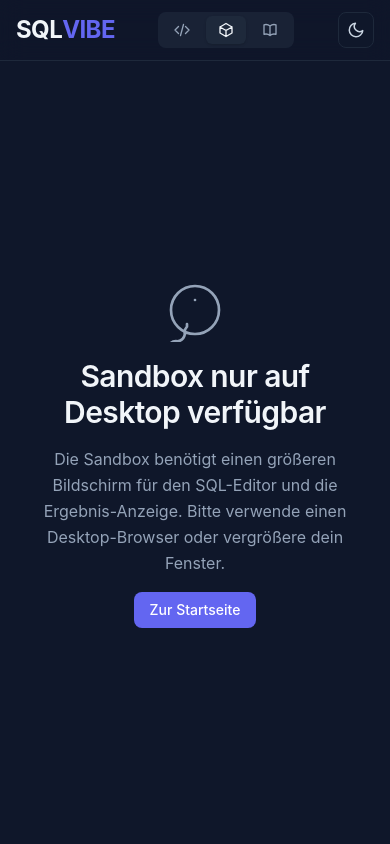
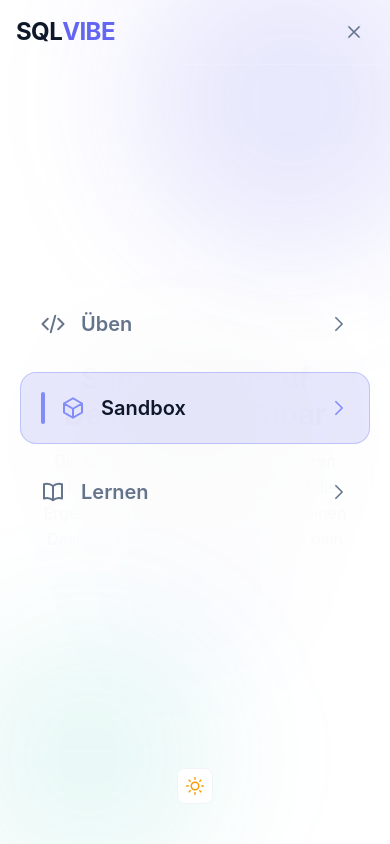
Before and after one commit to srenV/SQL_VIBE, a Next.js app: page /sandbox in a window 390 px wide. Both pictures are taken after a click on the button "Menü öffnen". Shown: the top 844 px of the page. Built offline with nearby package versions, Linux system fonts and the light colour scheme.

Commit message:
feat: add floating animations for mobile menu and implement responsive design enhancements

```diff
--- a/src/app/globals.css
+++ b/src/app/globals.css
@@ -124,6 +124,24 @@
   @keyframes progress-fill {
     0% {
       width: 0%;
+    }
+  }
+
+  @keyframes float-a {
+    0%, 100% {
+      transform: translate(0, 0) scale(1);
+    }
+    50% {
+      transform: translate(-20px, 15px) scale(1.05);
+    }
+  }
+
+  @keyframes float-b {
+    0%, 100% {
+      transform: translate(0, 0) scale(1);
+    }
+    50% {
+      transform: translate(15px, -20px) scale(1.08);
     }
   }
 }
--- a/src/components/header.tsx
+++ b/src/components/header.tsx
@@ -1,8 +1,9 @@
 "use client";
 
-import React from "react";
+import React, { useState, useEffect } from "react";
 import Link from "next/link";
 import { usePathname } from "next/navigation";
+import { motion, AnimatePresence, useReducedMotion } from "framer-motion";
 import { Container } from "@/components/container";
 import { Logo } from "@/components/logo";
 import { ThemeToggle } from "@/components/themeToggle";
@@ -12,7 +13,6 @@
   {
     href: "/lektionen",
     label: "Üben",
-    labelShort: "Üben",
     icon: (
       <svg className="w-4 h-4" fill="none" viewBox="0 0 24 24" stroke="currentColor" strokeWidth={2}>
         <path strokeLinecap="round" strokeLinejoin="round" d="M17.25 6.75 22.5 12l-5.25 5.25m-10.5 0L1.5 12l5.25-5.25m7.5-3-4.5 16.5" />
@@ -22,7 +22,6 @@
   {
     href: "/sandbox",
     label: "Sandbox",
-    labelShort: "Sandbox",
     icon: (
       <svg className="w-4 h-4" fill="none" viewBox="0 0 24 24" stroke="currentColor" strokeWidth={2}>
         <path strokeLinecap="round" strokeLinejoin="round" d="m21 7.5-9-5.25L3 7.5m18 0-9 5.25m9-5.25v9l-9 5.25M3 7.5l9 5.25M3 7.5v9l9 5.25m0-9v9" />
@@ -32,7 +31,6 @@
   {
     href: "/lernen",
     label: "Lernen",
-    labelShort: "Lernen",
     icon: (
       <svg className="w-4 h-4" fill="none" viewBox="0 0 24 24" stroke="currentColor" strokeWidth={2}>
         <path strokeLinecap="round" strokeLinejoin="round" d="M12 6.042A8.967 8.967 0 006 3.75c-1.052 0-2.062.18-3 .512v14.25A8.987 8.987 0 016 18c2.305 0 4.408.867 6 2.292m0-14.25a8.966 8.966 0 016-2.292c1.052 0 2.062.18 3 .512v14.25A8.987 8.987 0 0018 18a8.967 8.967 0 00-6 2.292m0-14.25v14.25" />
@@ -46,26 +44,73 @@
   rightSlot?: React.ReactNode;
 }
 
-export function Header({
-  breadcrumbs,
-  rightSlot,
-}: HeaderProps) {
+export function Header({ breadcrumbs, rightSlot }: HeaderProps) {
   const pathname = usePathname();
+  const [isOpen, setIsOpen] = useState(false);
+  const prefersReduced = useReducedMotion();
 
-  /** Prueft ob ein Tab aktiv ist (exakt oder Sub-Route). */
   const isActive = (href: string) => {
     if (!pathname) return false;
     if (href === "/lektionen") {
-      // Üben-Tab aktiv fuer /lektionen und /lektionen/* und /uebung
       return pathname.startsWith("/lektionen") || pathname.startsWith("/uebung");
     }
     return pathname.startsWith(href);
   };
 
+  useEffect(() => {
+    document.body.style.overflow = isOpen ? "hidden" : "";
+    return () => { document.body.style.overflow = ""; };
+  }, [isOpen]);
+
+  // Circle reveal from hamburger button (top-right)
+  const overlayVariants = {
+    hidden: prefersReduced
+      ? { opacity: 0 }
+      : { clipPath: "circle(0% at calc(100% - 2.5rem) 2rem)" },
+    visible: prefersReduced
+      ? { opacity: 1, transition: { duration: 0.2 } }
+      : {
+          clipPath: "circle(160% at calc(100% - 2.5rem) 2rem)",
+          transition: { duration: 0.5, ease: [0.76, 0, 0.24, 1] },
+        },
+    exit: prefersReduced
+      ? { opacity: 0, transition: { duration: 0.15 } }
+      : {
+          clipPath: "circle(0% at calc(100% - 2.5rem) 2rem)",
+          transition: { duration: 0.35, ease: [0.76, 0, 0.24, 1] },
+        },
+  };
+
+  const getItemVariants = (i: number) => ({
+    hidden: prefersReduced
+      ? { opacity: 0 }
+      : { opacity: 0, filter: "blur(16px)", y: 48, rotateX: -20 },
+    visible: prefersReduced
+      ? { opacity: 1, transition: { duration: 0.2 } }
+      : {
+          opacity: 1,
+          filter: "blur(0px)",
+          y: 0,
+          rotateX: 0,
+          transition: {
+            delay: 0.12 + i * 0.05,
+            duration: 0.45,
+            ease: [0.25, 0.46, 0.45, 0.94],
+          },
+        },
+    exit: prefersReduced
+      ? { opacity: 0, transition: { duration: 0.1 } }
+      : {
+          opacity: 0,
+          filter: "blur(8px)",
+          y: 20,
+          transition: { duration: 0.2, ease: "easeIn" },
+        },
+  });
+
   return (
-    <header
-      className="sticky top-0 z-40 border-b border-surface-dim bg-surface/80 backdrop-blur-md supports-backdrop-filter:bg-surface/60 transition-colors duration-200"
-    >
+    <>
+      <header className="sticky top-0 z-40 border-b border-surface-dim bg-surface/80 backdrop-blur-md supports-backdrop-filter:bg-surface/60 transition-colors duration-200">
         <Container className="flex items-center justify-between gap-4 py-3">
           <div className="flex items-center gap-3 min-w-0">
             <Link href="/" className="shrink-0" aria-label="SQLVIBE Startseite">
@@ -78,8 +123,8 @@
             )}
           </div>
 
-        {/* Tab-Bar Navigation */}
-        <nav className="flex items-center gap-1 rounded-lg bg-surface-dim/70 dark:bg-dark-dim/70 p-1" aria-label="Hauptnavigation">
+          {/* Tab-Bar — Desktop only */}
+          <nav className="hidden sm:flex items-center gap-1 rounded-lg bg-surface-dim/70 dark:bg-dark-dim/70 p-1" aria-label="Hauptnavigation">
             {NAV_TABS.map((tab) => {
               const active = isActive(tab.href);
               return (
@@ -102,9 +147,148 @@
 
           <div className="flex items-center gap-2 shrink-0">
             {rightSlot}
+            <span className="hidden sm:block">
               <ThemeToggle />
+            </span>
+
+            {/* Hamburger Button — Mobile only */}
+            <button
+              className="sm:hidden flex items-center justify-center w-10 h-10 rounded-lg text-ink-muted hover:text-ink hover:bg-surface-dim/60 transition-colors duration-150"
+              onClick={() => setIsOpen((v) => !v)}
+              aria-label={isOpen ? "Menü schließen" : "Menü öffnen"}
+              aria-expanded={isOpen}
+              aria-controls="mobile-menu"
+            >
+              <span className="relative flex flex-col justify-between w-5 h-[14px]">
+                <motion.span
+                  className="block w-full h-0.5 bg-current rounded-full origin-center"
+                  animate={{ rotate: isOpen ? 45 : 0, y: isOpen ? 6 : 0 }}
+                  transition={{ type: "spring", stiffness: 400, damping: 30 }}
+                />
+                <motion.span
+                  className="block w-full h-0.5 bg-current rounded-full"
+                  animate={{ opacity: isOpen ? 0 : 1, scaleX: isOpen ? 0 : 1 }}
+                  transition={{ duration: 0.2, ease: "easeOut" }}
+                />
+                <motion.span
+                  className="block w-full h-0.5 bg-current rounded-full origin-center"
+                  animate={{ rotate: isOpen ? -45 : 0, y: isOpen ? -6 : 0 }}
+                  transition={{ type: "spring", stiffness: 400, damping: 30 }}
+                />
+              </span>
+            </button>
           </div>
         </Container>
       </header>
+
+      {/* Fullscreen Mobile Menu */}
+      <AnimatePresence>
+        {isOpen && (
+          <motion.div
+            id="mobile-menu"
+            className="fixed inset-0 z-50 flex flex-col sm:hidden bg-surface/85 dark:bg-[#080c18]/90 backdrop-blur-3xl"
+            variants={overlayVariants}
+            initial="hidden"
+            animate="visible"
+            exit="exit"
+            role="dialog"
+            aria-modal="true"
+            aria-label="Navigation"
+          >
+            {/* Floating Gradient Orbs */}
+            <div
+              className="absolute top-[-60px] right-[-60px] w-80 h-80 rounded-full bg-primary-500/15 blur-3xl pointer-events-none"
+              style={{ animation: "float-a 9s ease-in-out infinite" }}
+            />
+            <div
+              className="absolute bottom-[-40px] left-[-40px] w-64 h-64 rounded-full bg-accent-500/10 blur-3xl pointer-events-none"
+              style={{ animation: "float-b 11s ease-in-out infinite" }}
+            />
+
+            {/* Header Row */}
+            <div className="relative z-10 flex items-center justify-between px-4 py-3 border-b border-white/10">
+              <Link href="/" onClick={() => setIsOpen(false)} aria-label="SQLVIBE Startseite">
+                <Logo />
+              </Link>
+              <button
+                className="flex items-center justify-center w-10 h-10 rounded-lg text-ink-muted hover:text-ink hover:bg-white/10 transition-colors duration-150"
+                onClick={() => setIsOpen(false)}
+                aria-label="Menü schließen"
+              >
+                <svg className="w-5 h-5" fill="none" viewBox="0 0 24 24" stroke="currentColor" strokeWidth={2}>
+                  <path strokeLinecap="round" strokeLinejoin="round" d="M6 18 18 6M6 6l12 12" />
+                </svg>
+              </button>
+            </div>
+
+            {/* Nav Items */}
+            <nav
+              className="relative z-10 flex flex-col justify-center flex-1 gap-3 px-5 py-8"
+              style={{ perspective: "1000px" }}
+              aria-label="Mobile Navigation"
+            >
+              {NAV_TABS.map((tab, i) => {
+                const active = isActive(tab.href);
+                return (
+                  <motion.div
+                    key={tab.href}
+                    variants={getItemVariants(i)}
+                    initial="hidden"
+                    animate="visible"
+                    exit="exit"
+                  >
+                    <motion.div
+                      whileHover={prefersReduced ? undefined : { scale: 1.02, x: 6 }}
+                      whileTap={prefersReduced ? undefined : { scale: 0.97 }}
+                      transition={{ type: "spring", stiffness: 500, damping: 25 }}
+                    >
+                      <Link
+                        href={tab.href}
+                        onClick={() => setIsOpen(false)}
+                        aria-current={active ? "page" : undefined}
+                        className={`flex items-center gap-4 w-full px-5 rounded-2xl min-h-[72px] border transition-colors duration-150 ${
+                          active
+                            ? "bg-primary-500/15 border-primary-400/40 text-ink"
+                            : "bg-white/5 border-white/10 text-ink-muted hover:text-ink hover:bg-white/10"
+                        }`}
+                      >
+                        {active && (
+                          <span className="w-1 h-8 bg-primary-400 rounded-full shrink-0" aria-hidden="true" />
+                        )}
+                        <span className={`shrink-0 [&_svg]:w-6 [&_svg]:h-6 ${active ? "text-primary-400" : ""}`}>
+                          {tab.icon}
+                        </span>
+                        <span className="text-xl font-semibold flex-1">{tab.label}</span>
+                        <svg
+                          className={`w-5 h-5 shrink-0 ${active ? "text-primary-400" : "text-ink-muted"}`}
+                          fill="none"
+                          viewBox="0 0 24 24"
+                          stroke="currentColor"
+                          strokeWidth={2}
+                          aria-hidden="true"
+                        >
+                          <path strokeLinecap="round" strokeLinejoin="round" d="M8.25 4.5l7.5 7.5-7.5 7.5" />
+                        </svg>
+                      </Link>
+                    </motion.div>
+                  </motion.div>
+                );
+              })}
+            </nav>
+
+            {/* Bottom — Theme Toggle */}
+            <motion.div
+              className="relative z-10 flex justify-center pb-10 pt-4 border-t border-white/10"
+              variants={getItemVariants(NAV_TABS.length)}
+              initial="hidden"
+              animate="visible"
+              exit="exit"
+            >
+              <ThemeToggle />
+            </motion.div>
+          </motion.div>
+        )}
+      </AnimatePresence>
+    </>
   );
 }
```
Also changed, not shown: .claude/settings.local.json (added). Lines whose indentation alone changed are shown as unchanged.
